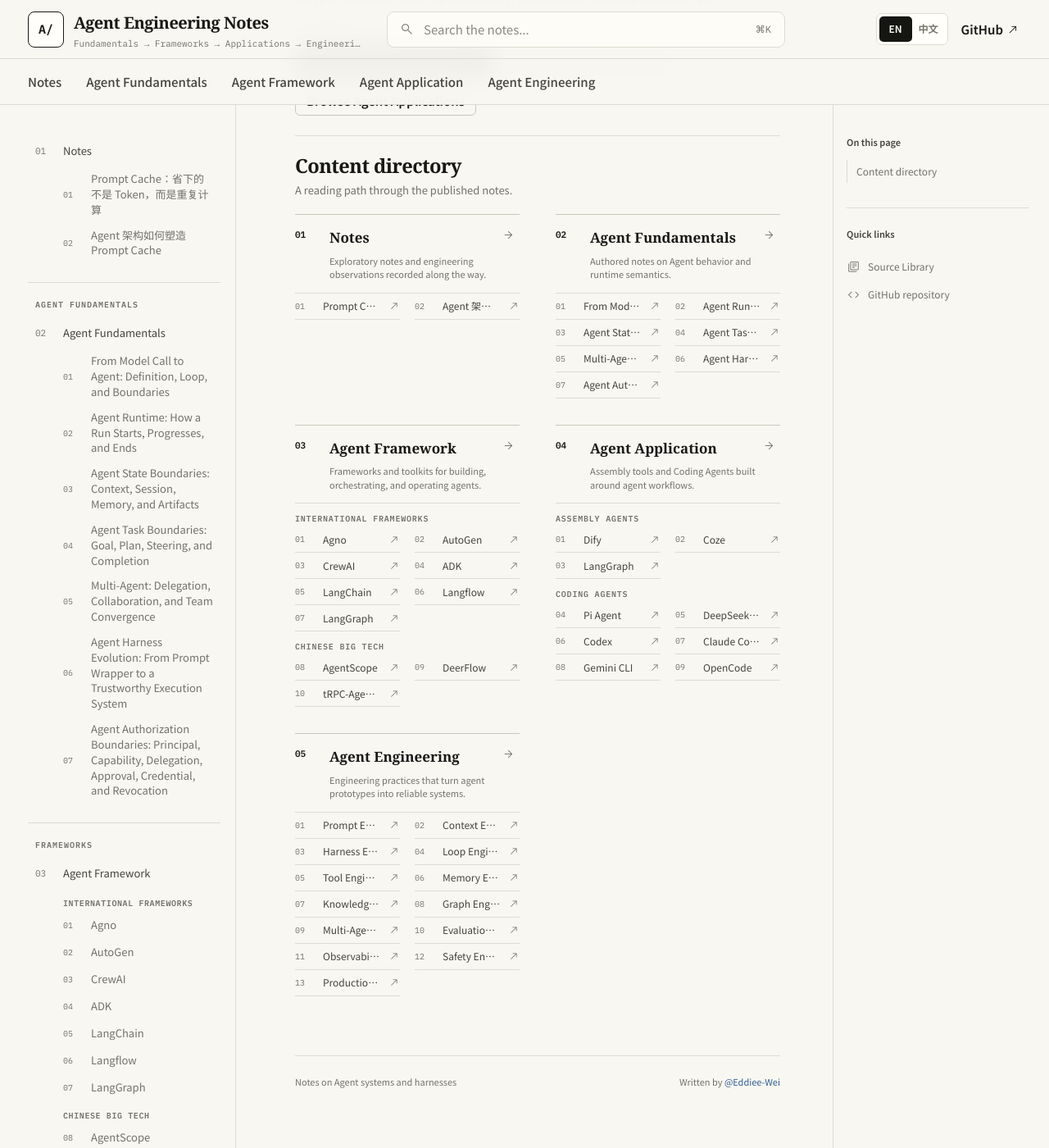
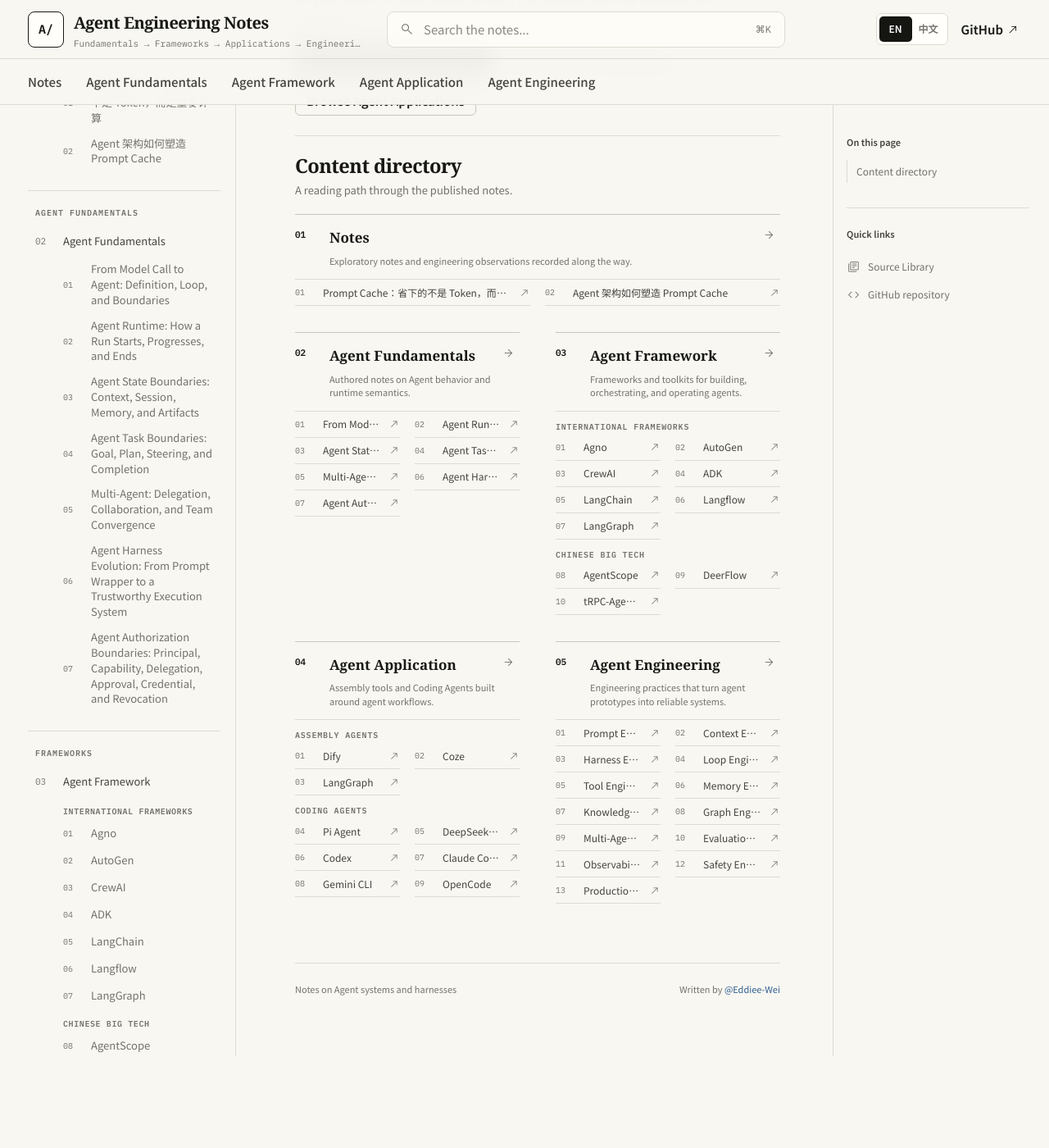
Before and after one commit to Eddiee-Wei/agent-engineering-notes, a Jekyll site: the page built from index.md, in a window 1280 px wide and 1400 px high, scrolled down 227 px. Shown: the whole window at 82% size. Built offline with Jekyll 4.4.1, drawn with Linux system fonts in a browser that asks for light colours; after the commit the page ends 1515 px from its top, so only the background shows below that.

Commit message:
feat: feature notes in homepage directory

```diff
--- a/_includes/content-directory.html
+++ b/_includes/content-directory.html
@@ -9,7 +9,7 @@
   <div class="content-directory">
     {% for section in site.data.navigation %}
       {% assign section_pages = site.pages | where: "nav_section", section.id | sort: "nav_order" %}
-      <section class="directory-group">
+      <section class="directory-group directory-group-{{ section.id }}">
         <a class="directory-heading" href="{{ section.url | relative_url }}">
           <span class="nav-index">{{ section.index }}</span>
           <span>
--- a/assets/css/style.scss
+++ b/assets/css/style.scss
@@ -770,6 +770,10 @@ hr {
   border-top: 1px solid var(--line-strong);
 }
 
+.content-directory > .directory-group-notes {
+  grid-column: 1 / -1;
+}
+
 .directory-heading {
   display: grid;
   grid-template-columns: 34px minmax(0, 1fr) 22px;
```
